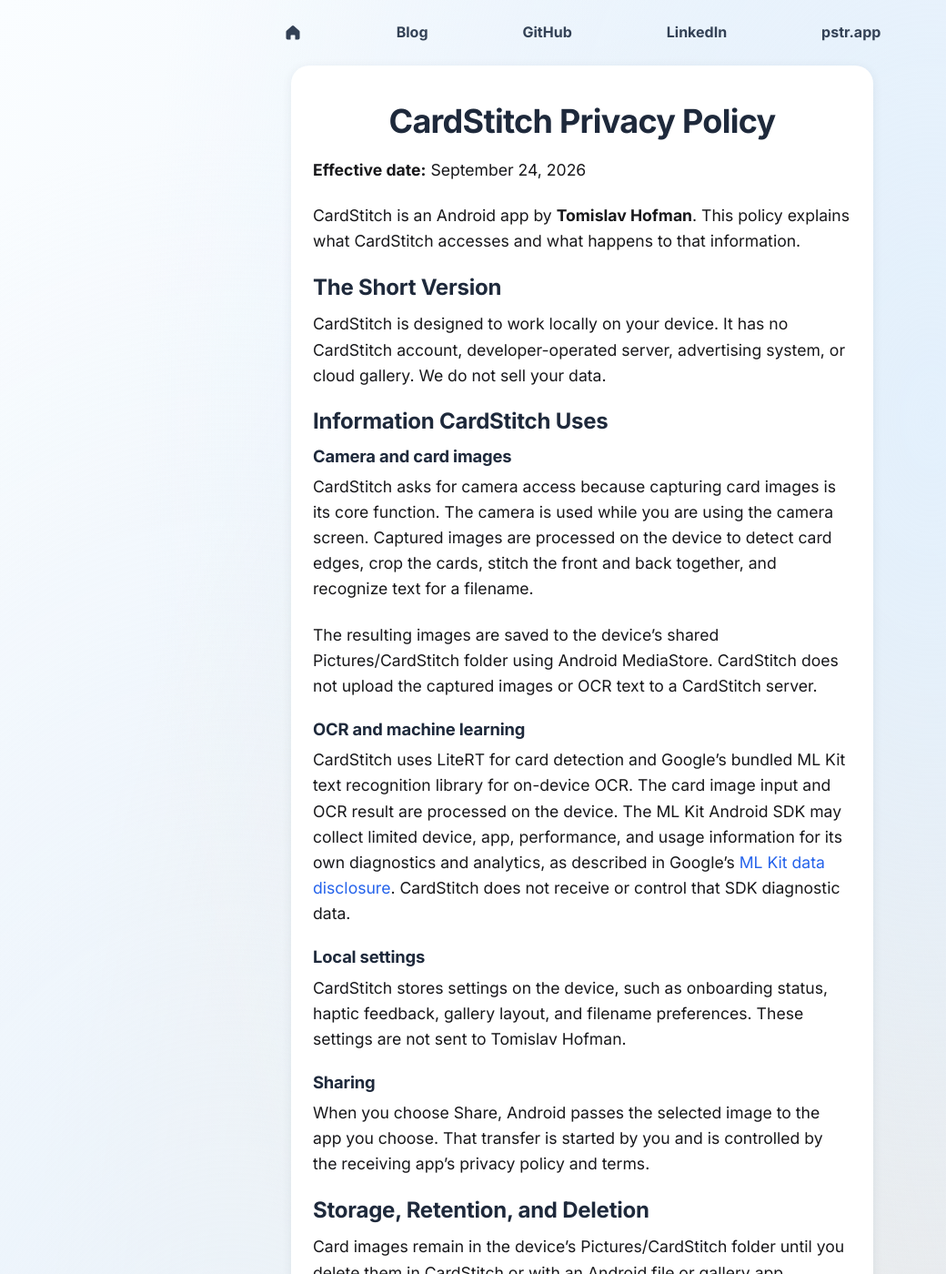
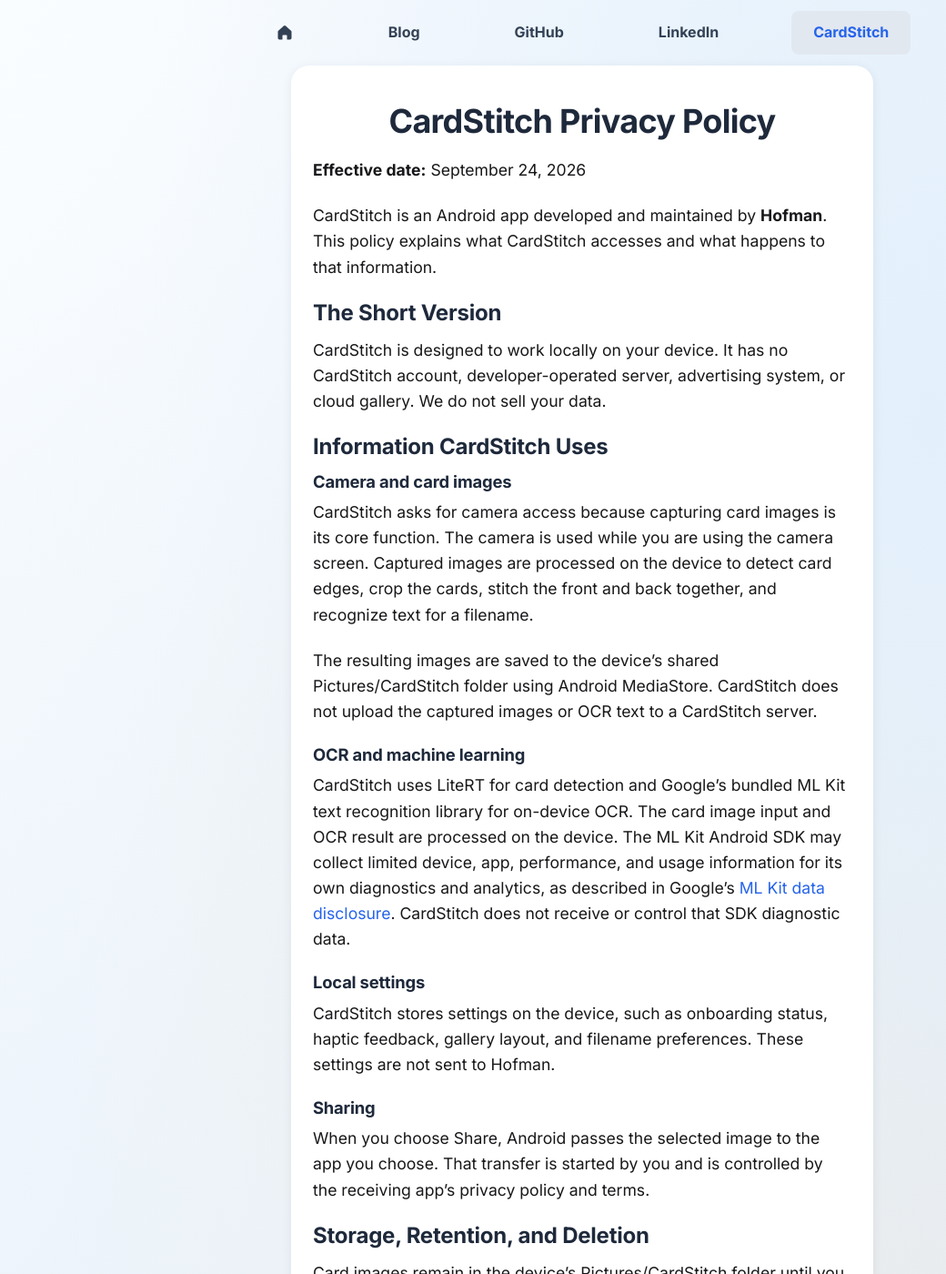
Before and after one commit to tomislavhofman/tomislavhofman.github.io, a Jekyll site: the page built from cardstitch/privacy.md, in a window 1280 px wide and 1400 px high. Shown: the whole window at 91% size, without its empty margins (0-1040 px from the left). Built offline with Jekyll 4.4.1, drawn with Linux system fonts in a browser that asks for light colours; some of the changed text lies outside the part shown.

Commit message:
docs: Add CardStitch landing page

```diff
--- a/_config.yml
+++ b/_config.yml
@@ -1,5 +1,5 @@
 title: Tomislav Hofman
-email: tomislav@hofman.tech
+email: contact@hofman.tech
 description: >- # this means to ignore newlines until next key
   Personal blog by Tomislav Hofman.
 baseurl: "" # the subpath of your site, e.g. /blog
--- a/_includes/nav.html
+++ b/_includes/nav.html
@@ -5,5 +5,5 @@
   <a href="{{ '/blog.html' | relative_url }}" {% if page.url == '/blog.html' %}class="active" aria-current="page"{% endif %}>Blog</a>
   <a href="https://github.com/tomislavhofman" target="_blank" rel="noopener noreferrer">GitHub</a>
   <a href="https://www.linkedin.com/in/tomislav-hofman/" target="_blank" rel="noopener noreferrer">LinkedIn</a>
-  <a href="https://pstr.app/" target="_blank" rel="noopener noreferrer">pstr.app</a>
+  <a href="{{ '/cardstitch/' | relative_url }}" {% if page.url contains '/cardstitch/' %}class="active" aria-current="page"{% endif %}>CardStitch</a>
 </nav>
--- a/_layouts/default.html
+++ b/_layouts/default.html
@@ -3,7 +3,7 @@
 <head>
   <meta charset="UTF-8">
   <meta name="viewport" content="width=device-width, initial-scale=1.0">
-  <title>{% if page.title == site.title %}{{ page.title }}{% else %}{{ page.title }} – {{ site.title }}{% endif %}</title>
+  <title>{% if page.cardstitch %}{{ page.title }}{% elsif page.title == site.title %}{{ page.title }}{% else %}{{ page.title }} – {{ site.title }}{% endif %}</title>
   <link rel="stylesheet" href="{{ '/css/custom.css' | relative_url }}">
   <link rel="icon" href="{{ '/favicon.ico' | relative_url }}">
 </head>
--- a/cardstitch/privacy.md
+++ b/cardstitch/privacy.md
@@ -2,11 +2,12 @@
 layout: legal
 title: CardStitch Privacy Policy
 permalink: /cardstitch/privacy/
+cardstitch: true
 ---
 
 **Effective date:** September 24, 2026
 
-CardStitch is an Android app by **Tomislav Hofman**. This policy explains what
+CardStitch is an Android app developed and maintained by **Hofman**. This policy explains what
 CardStitch accesses and what happens to that information.
 
 ## The Short Version
@@ -41,7 +42,7 @@
 
 CardStitch stores settings on the device, such as onboarding status, haptic
 feedback, gallery layout, and filename preferences. These settings are not
-sent to Tomislav Hofman.
+sent to Hofman.
 
 ### Sharing
 
@@ -78,6 +79,6 @@
 version will be published on this page.
 
 Questions about this policy can be sent to
-[tomislav@hofman.tech](mailto:tomislav@hofman.tech).
+[contact@hofman.tech](mailto:contact@hofman.tech).
 
 [Terms of Use]({{ '/cardstitch/terms/' | relative_url }})
--- a/index.html
+++ b/index.html
@@ -34,7 +34,7 @@
         "addressLocality": "Osijek",
         "addressCountry": "Croatia"
     },
-    "email": "mailto:tomislav@hofman.tech"
+    "email": "mailto:contact@hofman.tech"
 }</script>
 <div id="score-tracker" class="retro-ui-bar"></div>
 <div id="dino-game-container" class="retro-game-container">
@@ -915,5 +915,5 @@
     })();
 </script>
 <section class="contact-block" aria-label="Contact information">
-    <strong>Contact:</strong> Osijek, Croatia · <a href="mailto:tomislav@hofman.tech">tomislav@hofman.tech</a>
+    <strong>Contact:</strong> Osijek, Croatia · <a href="mailto:contact@hofman.tech">contact@hofman.tech</a>
 </section>
```
Also changed, not shown: other parts of _layouts/default.html (+1 -1 lines), cardstitch/index.md (added, +28 -0 lines), cardstitch/terms.md (+5 -4 lines).
